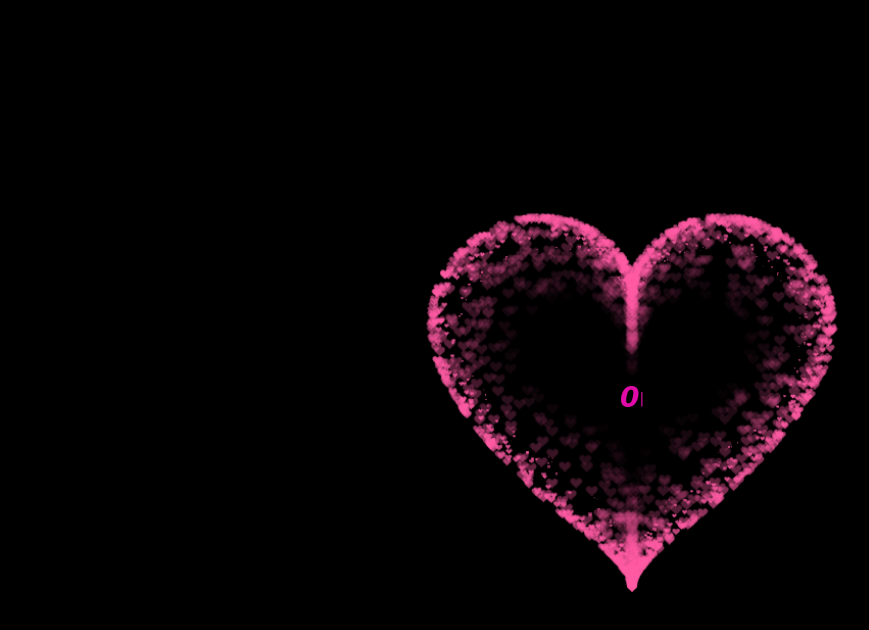
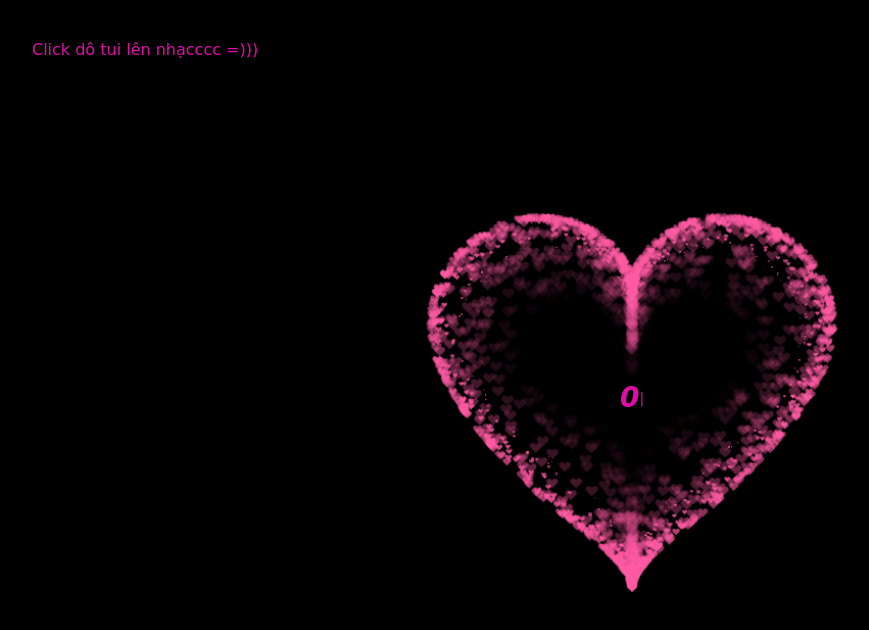
Before and after one commit to CaoNgocCuong/anh-yeu-em-beee, a plain HTML site: page index.html in a window 1280 px wide. Shown: the whole page, without its empty margins (8-877 px from the left). Drawn offline with nearby package versions, Linux system fonts and the light colour scheme; a web font is replaced by a local one.

Commit message:
update auto play audio

```diff
--- a/index.html
+++ b/index.html
@@ -29,6 +29,22 @@
         box-sizing: border-box;
         overflow: hidden;
         font-family: "Rubik Bubbles", cursive;
+      }
+
+      .audio-auto {
+        position: fixed;
+        top: 40px;
+        left: 40px;
+        color: rgb(225, 12, 168);
+        cursor: pointer;
+      }
+
+      .audio-auto:hover {
+        color: rgb(225, 12, 168, 0.5);
+      }
+
+      .audio {
+        opacity: 0;
       }
 
       .box {
@@ -157,16 +173,22 @@
     >
       <h1 class="auto-type"></h1>
     </div>
-    <div
-      class="audio-auto"
-      style="position: fixed; left: -1000px; top: -1000px"
-    >
-      <audio controls autoplay loop>
+    <div class="audio-auto">
+      <span class="click-me">Click dô tui lên nhạcccc =)))</span>
+      <audio class="audio" autoplay loop>
         <source src="./audio/love.mp3" type="audio/mpeg" />
       </audio>
     </div>
     <script src="https://cdn.jsdelivr.net/npm/typed.js@2.0.12"></script>
     <script>
+      const click = document.querySelector(".click-me");
+
+      click.onclick = function (e) {
+        const audio = document.querySelector(".audio");
+
+        audio.play();
+      };
+
       // Hover effect
       document.addEventListener("mousemove", function (e) {
         let body = document.querySelector("body");
```
